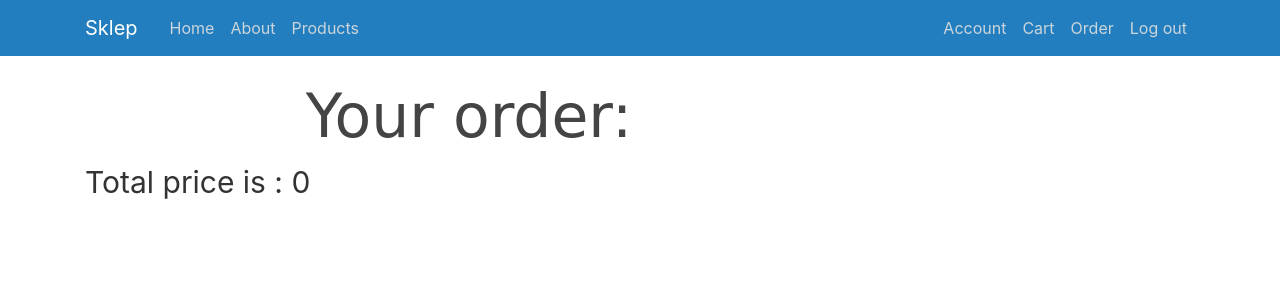
After one commit to killzone10/BD2_project, a Flask app: page /my_order in a window 1280 px wide. The commit adds this page. Shown: the top 300 px of the page. Run offline with Flask 2, Linux system fonts and the light colour scheme; the visitor is signed in with stand-in values (Sample User, id 1); data comes from the database, SQL or seed files in the repository; data that the repository does not hold is empty; some libraries are stand-ins or nearby versions.

Commit message:
Pokazanie orderu

```diff
--- /dev/null
+++ b/app/db_management/tempCodeRunnerFile.py
@@ -0,0 +1 @@
+from db_manage import *
--- a/app/models.py
+++ b/app/models.py
@@ -24,11 +24,11 @@ product_has_order = db.Table('product_has_order', db.Model.metadata,
 class Product(db.Model):
     __tablename__ ="product"
     id = db.Column(db.Integer,primary_key = True)
-    photo = db.Column(db.String(40))
-    name = db.Column(db.String(40))
-    price = db.Column(db.Float)
+    name = db.Column(db.String(25))
+    price = db.Column(db.Integer)
     quantity = db.Column(db.Integer)
-    description = db.Column(db.String(200))
+    description = db.Column(db.String(25))
+
 
     favourite = db.relationship("User",secondary = product_is_favourite)
     comments = db.relationship("Comment",backref = "Comment")
@@ -38,7 +38,6 @@ class Product(db.Model):
     has_order = db.relationship("Order", secondary = product_has_order)
     sectors = db.Column(db.Integer,db.ForeignKey('sector.id'),nullable = True)
     warehouses = db.Column(db.Integer,db.ForeignKey('warehouse.id'),nullable = True)
-
 
 
     def __repr__(self):
@@ -88,8 +87,8 @@ class Invoice(db.Model):
 class Brand(db.Model):
     __tablename__="brand"
     id = db.Column(db.Integer,primary_key = True)
-    name = db.Column(db.String(25),nullable = False)
-    # product_id = db.relationship('Product',backref = "Produkt")
+    description= db.Column(db.String(25),nullable = False)
+    product_id = db.relationship('Product',backref = "Produkt")
     def __repr__(self):
         return f"Brand('{self.id}','{self.description}','{self.product_id}')"
 
@@ -98,8 +97,8 @@ class Product_type(db.Model):
     __tablename__="product_type"
     id = db.Column(db.Integer, primary_key = True)
     title = db.Column(db.String(45), nullable = False)
-    # product_id = db.relationship('Product',backref = "Product_id")
-    # parent = db.relationship('Product_type', remote_side=[id])
+    product_id = db.relationship('Product',backref = "Product_id")
+    parent = db.relationship('Product_type', remote_side=[id])
     parent_id = db.Column(db.Integer, db.ForeignKey('product_type.id'), nullable = True)
 
 
@@ -157,7 +156,6 @@ class User(db.Model,UserMixin): #1
     cart_id = db.Column(db.Integer, db.ForeignKey('cart.id'),unique = True)
     # cart = db.relationship("Cart",backref=backref("User", uselist=False))
     cart = db.relationship("Cart",back_populates = "User")
-    address_id = db.Column(db.Integer, db.ForeignKey('address.id'), nullable=True)
     # cart = db.relationship("Cart",uselist = False,backref = "user")
 
 
@@ -183,7 +181,7 @@ class Warehouse(db.Model):
     sectors = db.relationship('Sector', backref = 'Warehouse')
 
     address_id = db.Column(db.Integer,db.ForeignKey('address.id'))
-    # address = relationship("Address",backref = backref("Warehouse",uselist = False))
+    address = relationship("Address",backref = backref("Warehouse",uselist = False))
     def __repr__(self):
         return f"Warehouse('{self.max_capacity}','{self.id}')"
 
@@ -215,21 +213,23 @@ class Worker(db.Model):
 
 class Address(db.Model):
     __tablename__ = "address"
-    id = db.Column(db.Integer, primary_key=True)
+    id = db.Column(db.Integer, primary_key = True)
     # country = db.Column(db.String(70),nullable  = False)
     # city = db.Column(db.String(70),nullable = False)
-    street = db.Column(db.String(70), nullable=True)
-    house_nr = db.Column(db.Integer, nullable=False)
-    postal_code = db.Column(db.String(15), nullable=False)
+    street = db.Column(db.String(70),nullable = True)
+    house_nr = db.Column(db.Integer, nullable = False)
+    postal_code = db.Column(db.String(15), nullable = False)
     # postal_code = db.Column(db.String(15), nullable = False)
-    city_id = db.Column(db.Integer, db.ForeignKey('city.id'), nullable=False)
+    city_id = db.Column(db.Integer,db.ForeignKey('city.id'),nullable = False)
 
-    # city relationship
+
+    #city relationship
+
 
 
 class City(db.Model):
-    __tablename__ = 'city'
-    id = db.Column(db.Integer, primary_key=True)
-    # country = db.Column(db.String(70),nullable  = False)
-    name = db.Column(db.String(70), nullable=False)
+    __tablename__= 'city'
+    id = db.Column(db.Integer,primary_key=True)
+    country = db.Column(db.String(70),nullable  = False)
+    name = db.Column(db.String(70),nullable = False)
     # address_id = db.relationship('Address',backref = "Address")
--- a/app/routes.py
+++ b/app/routes.py
@@ -229,3 +229,19 @@ def order():
 
 
     return render_template("order.html",form=form,total_price = total_price)
+
+
+
+@app.route("/my_order",methods =['GET','POST'])
+@login_required
+def my_order():
+    order = []
+    user_id = current_user.id
+    order_id = Order.query.filter(Order.user_id == user_id).all()
+    total_price = 0
+    for o in order_id:
+        order_product = Product.query.join(product_has_order).join(Order).filter((product_has_order.c.order_id == o.id)).all()
+        order.append(order_product)
+        for price in order_product:
+            total_price = total_price + price.price
+    return render_template("my_order.html",order = order,total_price = total_price)
--- a/app/static/main.css
+++ b/app/static/main.css
@@ -106,7 +106,7 @@ select { width: 400px;
   height: 50px;
   /* border: 3px solid #73AD21; */
   transition: all 0.5s 0s;
-  color: white;
+  color: black;
   background:rgb(135, 135, 238);
   border-radius: 15px;
  }
@@ -153,8 +153,8 @@ select { width: 400px;
   text-align: center;
   box-sizing:border-box;
   width:60vw;
-  /*font-family:'Brush Script MT',cursive; */
-  font-family: 'Roboto', sans-serif;
+  font-family:'Brush Script MT',cursive;
+  /* font-family: 'Roboto', sans-serif; */
 }
 
 .ind{
--- a/app/templates/base.html
+++ b/app/templates/base.html
@@ -37,6 +37,8 @@
               {% if current_user.is_authenticated %}
               <a class="nav-item nav-link" href="{{url_for('account')}}">Account</a>
               <a class="nav-item nav-link" href="{{url_for('cart')}}">Cart</a>
+              <a class="nav-item nav-link" href="{{url_for('my_order')}}">Order</a>
+
               <a class="nav-item nav-link" href="{{url_for('logout')}}">Log out</a>
               {%else%}
              <a class="nav-item nav-link" href="{{url_for('login')}}">Login</a>
--- a/app/templates/cart.html
+++ b/app/templates/cart.html
@@ -6,7 +6,7 @@
   <h1 class = "header"> Twój koszyk </h1>
   {% for item in cart %}
   <tr>
-    <p class="text-secondary"> Id: {{item.id}} Name: {{item.name}} Price: {{item.price}} </p>
+    <p class="text-secondary"><a href="/products/{{ item.id }}">  Id: {{item.id}} Name: {{item.name}} Price: {{item.price}} </a></p>
     <form method = "post" action ="/cart">
       <input type="hidden" name="hidden"  value={{item.id}}>
       <input type="submit" class ="Cart" value ="Remove"  name = "Remove" >
--- /dev/null
+++ b/app/templates/my_order.html
@@ -0,0 +1,19 @@
+{%extends 'base.html' %}
+{% block head %}
+{%endblock%}
+{% block body %}
+{% set price = 0 %}
+  <h1 class = "header"> Your order: </h1>
+  {% for item in order %}
+   <p class="text-secondary"> Order </p>
+  <tr>
+    {% for i in item %}
+    <p class="text-secondary"> <a href="/products/{{ i.id }}"> Nazwa: {{i.name}}  Amount: Cena: {{i.price}} </a></p>
+  </tr>
+<div class = "final">
+</div>
+<p >
+    {% endfor %}
+{% endfor %}
+<p style="text-align:left;font-size: 30px;"> Total price is  : {{total_price}} </p>
+{% endblock %}
```
